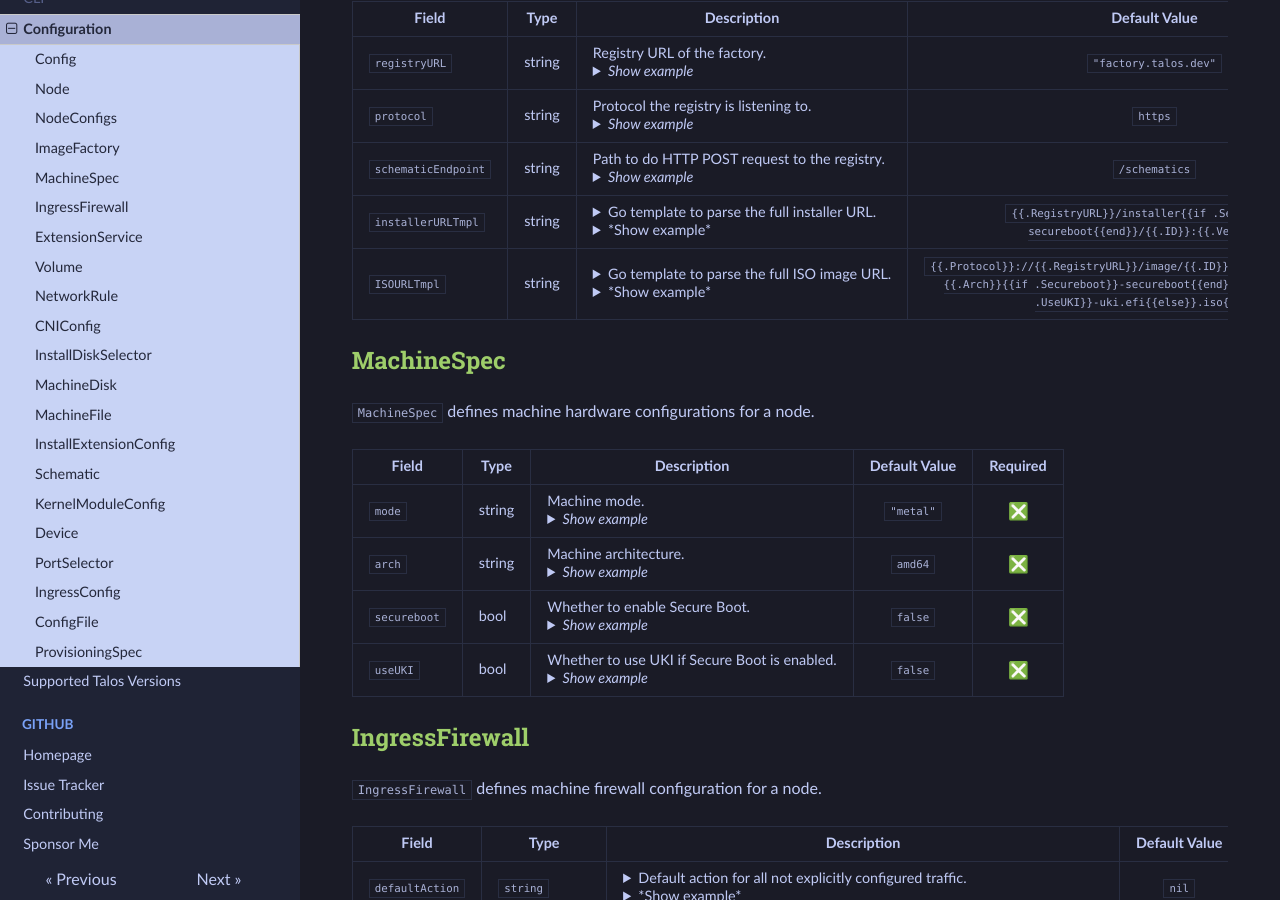
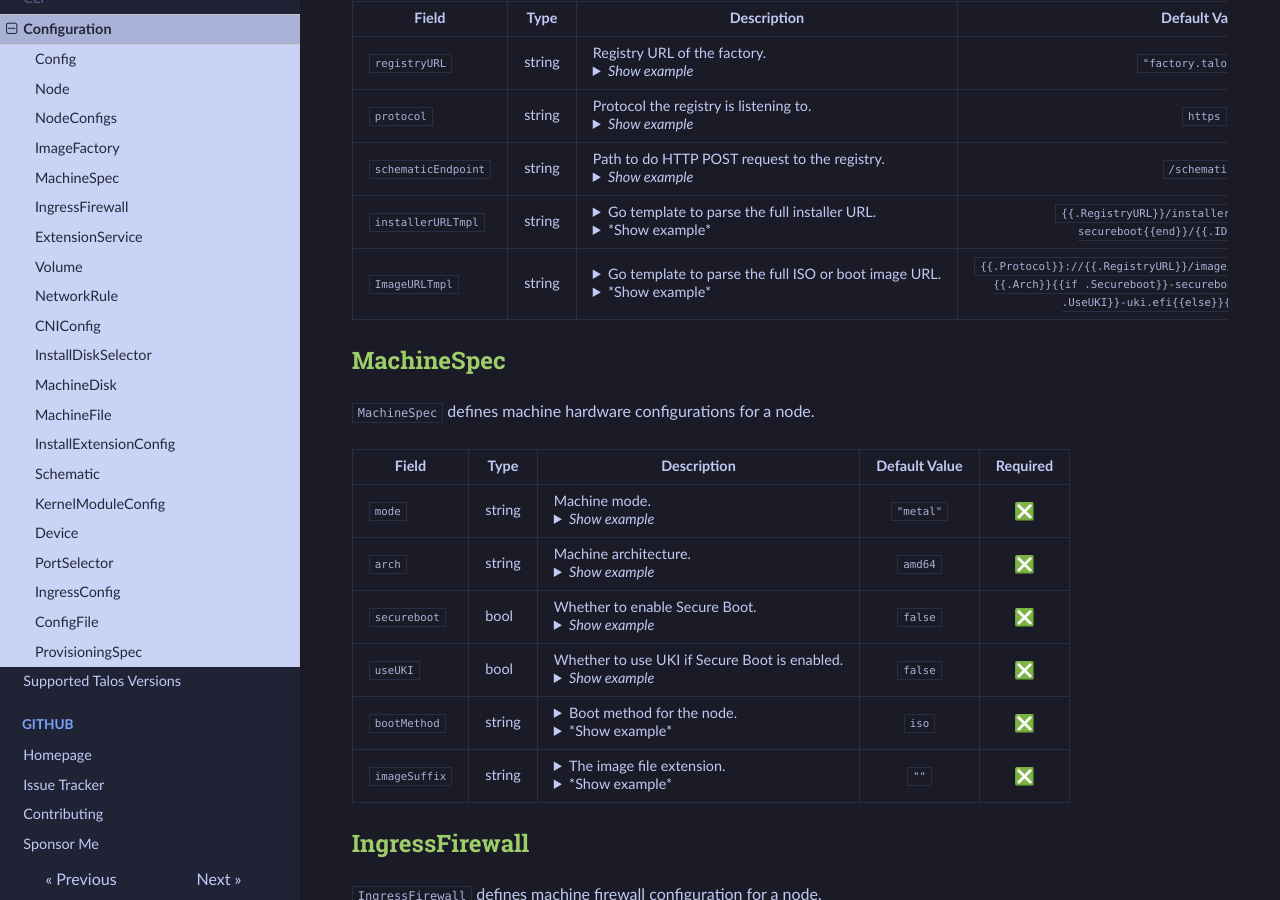
Before and after one commit to budimanjojo/talhelper, an MkDocs documentation site: the page built from docs/docs/reference/configuration.md, in a window 1280 px wide and 900 px high, scrolled down 3091 px. Built offline with MkDocs 1.6.1, drawn with Linux system fonts in a browser that asks for light colours; emoji names are drawn with the system emoji font; some of the changed text lies outside the part shown.

Commit message:
docs(config): update documentations
Signed-off-by: budimanjojo <budimanjojo@gmail.com>

````diff
--- a/docs/docs/reference/configuration.md
+++ b/docs/docs/reference/configuration.md
@@ -172,7 +172,7 @@ imageFactory:
   schematicEndpoint: /schematics
   protocol: https
   installerURLTmpl: {{.RegistryURL}}/installer/{{.ID}}:{{.Version}}
-  ISOURLTmpl: {{.Protocol}}://{{.RegistryURL}}/image/{{.ID}}/{{.Version}}/{{.Mode}}/{{.Arch}}.iso
+  ImageURLTmpl: {{.Protocol}}://{{.RegistryURL}}/image/{{.ID}}/{{.Version}}/{{.Mode}}/{{.Arch}}.iso
 ```
 </details></td>
 <td markdown="1" align="center">`nil`</td>
@@ -409,11 +409,13 @@ talosImageURL: factory.talos.dev/installer/e9c7ef96884d4fbc8c0a1304ccca4bb0287d7
 <tr markdown="1">
 <td markdown="1">`machineSpec`</td>
 <td markdown="1">[MachineSpec](#machinespec)</td>
-<td markdown="1"><details><summary>Machine hardware specification for the node.</summary>Only used for `genurl iso` subcommand.</details><details><summary>*Show example*</summary>
+<td markdown="1"><details><summary>Machine hardware specification for the node.</summary>Only used for `genurl image` subcommand.</details><details><summary>*Show example*</summary>
 ```yaml
 machineSpec:
   mode: metal
   arch: arm64
+  bootMethod: disk-image
+  imageSuffix: raw.xz
 ```
 </summary></td>
 <td markdown="1" align="center">`nil`</td>
@@ -600,11 +602,11 @@ schematic:
 </tr>
 
 <tr markdown="1">
-<td markdown="1">`isoSchematic`</td>
+<td markdown="1">`imageSchematic`</td>
 <td markdown="1">[Schematic](#schematic)</td>
-<td markdown="1">Configure Talos image customization to be used for ISO image<details><summary>*Show example*</summary>
+<td markdown="1">Configure Talos image customization to be used for ISO or boot image<details><summary>*Show example*</summary>
 ```yaml
-isoSchematic:
+imageSchematic:
   customization:
     extraKernelArgs:
       - net.ifnames=0
@@ -762,14 +764,14 @@ installerURLTmpl: "{{.RegistryURL}}/installer/{{.ID}}:{{.Version}}"
 </tr>
 
 <tr markdown="1">
-<td markdown="1">`ISOURLTmpl`</td>
+<td markdown="1">`ImageURLTmpl`</td>
 <td markdown="1">string</td>
-<td markdown="1"><details><summary>Go template to parse the full ISO image URL.</summary>Available placeholders: `Protocol`,`RegistryURL`,`ID`,`Version`,`Mode`,`Arch`, `Secureboot`, `UseUKI`</details><details><summary>*Show example*</summary>
+<td markdown="1"><details><summary>Go template to parse the full ISO or boot image URL.</summary>Available placeholders: `Protocol`,`RegistryURL`,`ID`,`Version`,`Mode`,`Arch`, `Secureboot`, `UseUKI`, `BootMethod`, `Suffix`</details><details><summary>*Show example*</summary>
 ```yaml
-ISOURLTmpl: "{{.Protocol}}://{{.RegistryURL}}/image/{{.ID}}/{{.Version}}/{{.Mode}}-{{.Arch}}.iso"
+ImageURLTmpl: "{{.Protocol}}://{{.RegistryURL}}/image/{{.ID}}/{{.Version}}/{{.Mode}}-{{.Arch}}.iso"
 ```
 </summary></td>
-<td markdown="1" align="center">`{{.Protocol}}://{{.RegistryURL}}/image/{{.ID}}/{{.Version}}/{{.Mode}}-{{.Arch}}{{if .Secureboot}}-secureboot{{end}}{{if and .Secureboot .UseUKI}}-uki.efi{{else}}.iso{{end}}`</td>
+<td markdown="1" align="center">`{{.Protocol}}://{{.RegistryURL}}/image/{{.ID}}/{{.Version}}/{{.Mode}}-{{.Arch}}{{if .Secureboot}}-secureboot{{end}}{{if and .Secureboot .UseUKI}}-uki.efi{{else}}{{.Suffix}}{{end}}`</td>
 <td markdown="1" align="center">:negative_squared_cross_mark:</td>
 </tr>
 
@@ -829,6 +831,30 @@ useUKI: true
 ```
 </summary></td>
 <td markdown="1" align="center">`false`</td>
+<td markdown="1" align="center">:negative_squared_cross_mark:</td>
+</tr>
+
+<tr markdown="1">
+<td markdown="1">`bootMethod`</td>
+<td markdown="1">string</td>
+<td markdown="1"><details><summary>Boot method for the node.</summary>Can be "disk-image", "iso" or "pxe".</details><details><summary>*Show example*</summary>
+```yaml
+bootMethod: disk-image
+```
+</summary></td>
+<td markdown="1" align="center">`iso`</td>
+<td markdown="1" align="center">:negative_squared_cross_mark:</td>
+</tr>
+
+<tr markdown="1">
+<td markdown="1">`imageSuffix`</td>
+<td markdown="1">string</td>
+<td markdown="1"><details><summary>The image file extension.</summary>Will be automatically defined by specified `bootMethod`, e.g: `raw.xz`, `raw.tar.gz`, `qcow2`.</details><details><summary>*Show example*</summary>
+```yaml
+imageSuffix: raw.xz
+```
+</summary></td>
+<td markdown="1" align="center">`""`</td>
 <td markdown="1" align="center">:negative_squared_cross_mark:</td>
 </tr>
 
````
